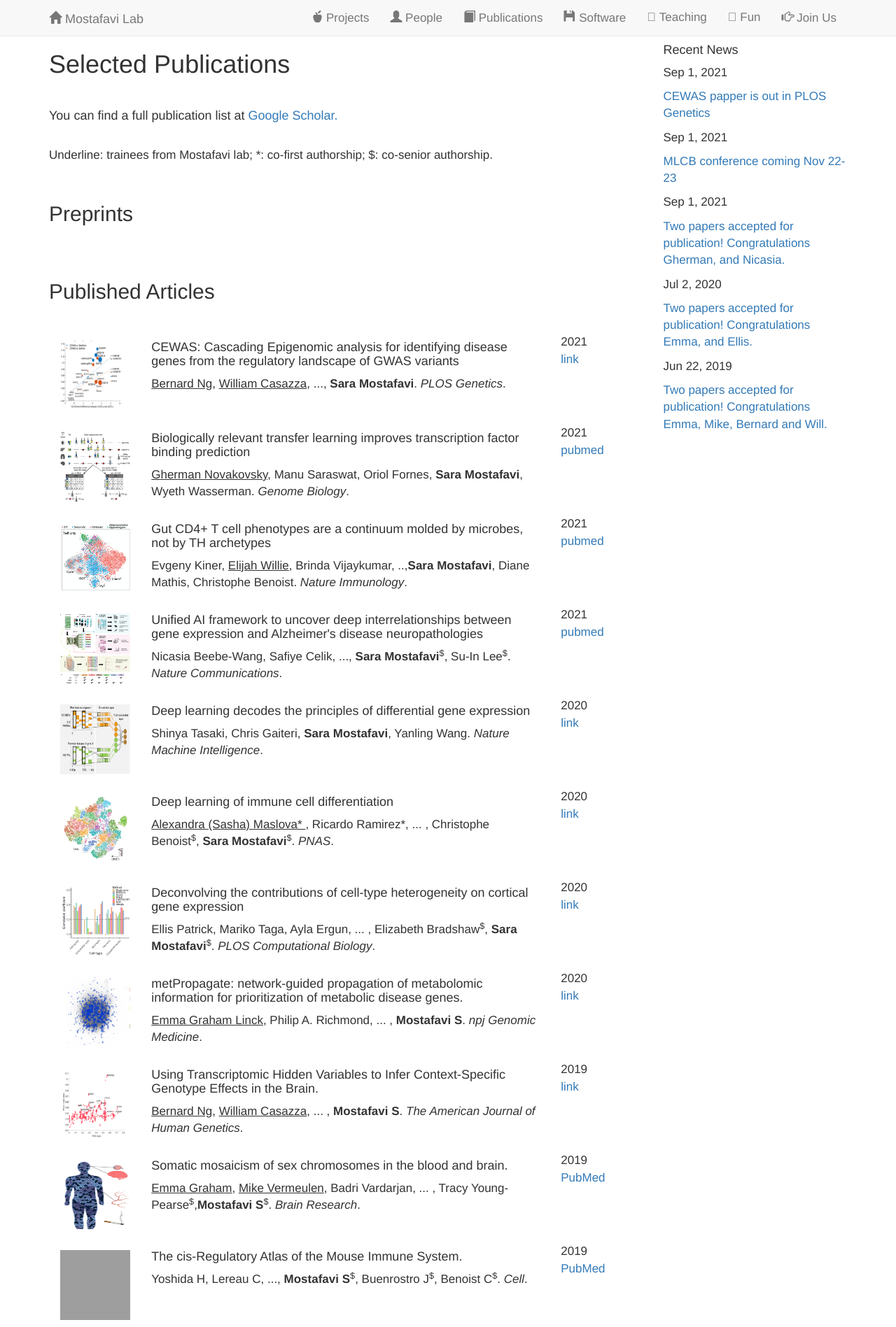
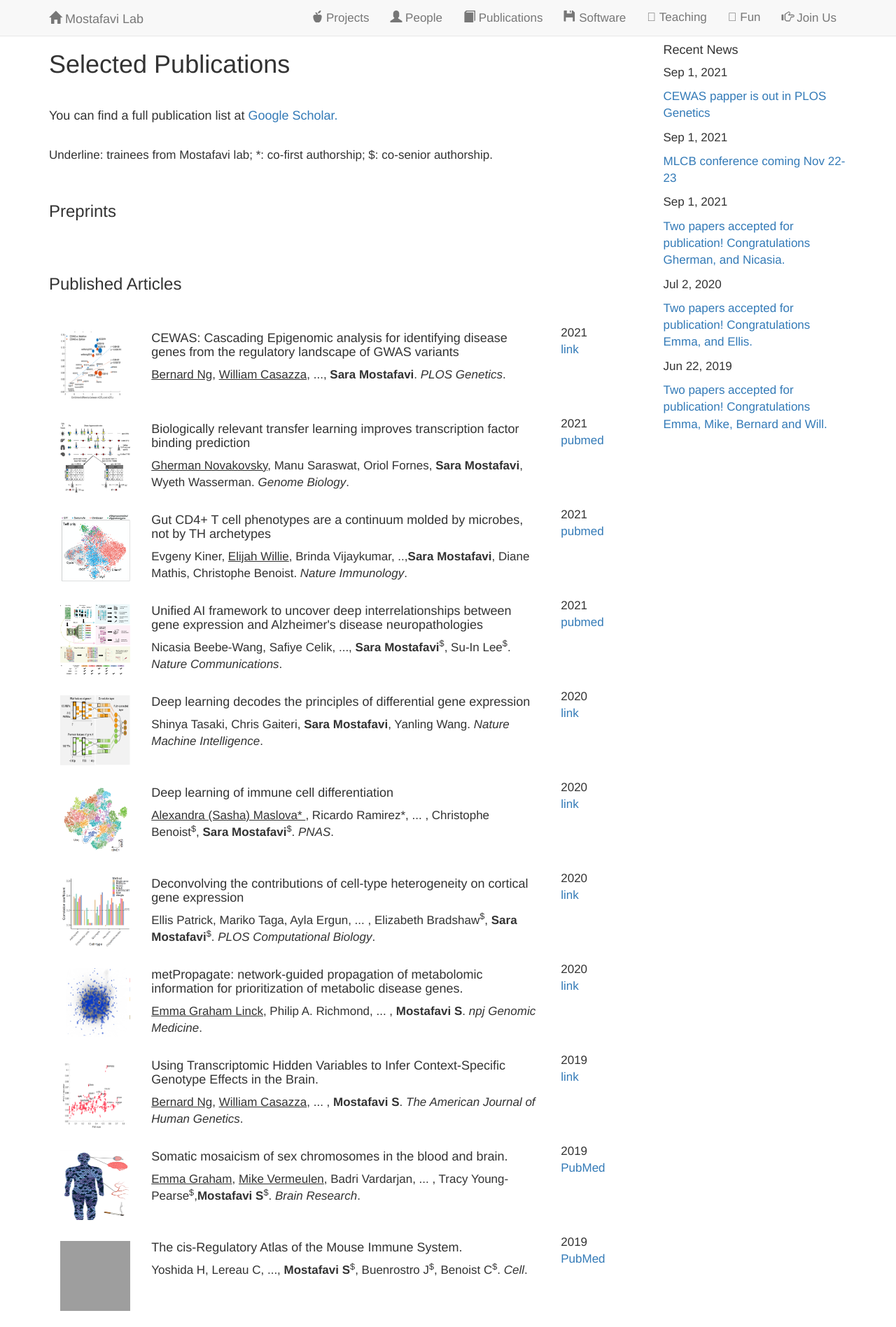
Before and after one commit to saramostafavi/saramostafavi.github.io, a Jekyll site: the page built from publications.html, in a window 1280 px wide. Shown: the top 1897 px of the page at 70% size. Built offline with Jekyll 4.4.1, drawn with Linux system fonts in a browser that asks for light colours; nearby versions of some CDN libraries; a style sheet for code colours, icons or effects is not loaded; grey boxes are pictures that could not be loaded.

Commit message:
Update publications.html

```diff
--- a/publications.html
+++ b/publications.html
@@ -11,7 +11,7 @@ layout: page
     <br>
     <p> Underline: trainees from Mostafavi lab; *: co-first authorship; $: co-senior authorship.</p>
     <br>
-    <h2 class="publications">Preprints</h2>
+    <h3 class="publications">Preprints</h3>
     <br>
     {% for pub in site.data.preprints %}
 
@@ -47,7 +47,7 @@ layout: page
 
     {% endfor %}
     <br>
-    <h2 class="publications">Published Articles</h2>
+    <h3 class="publications">Published Articles</h3>
     <br>
     {% for pub in site.data.publications %}
 
```
